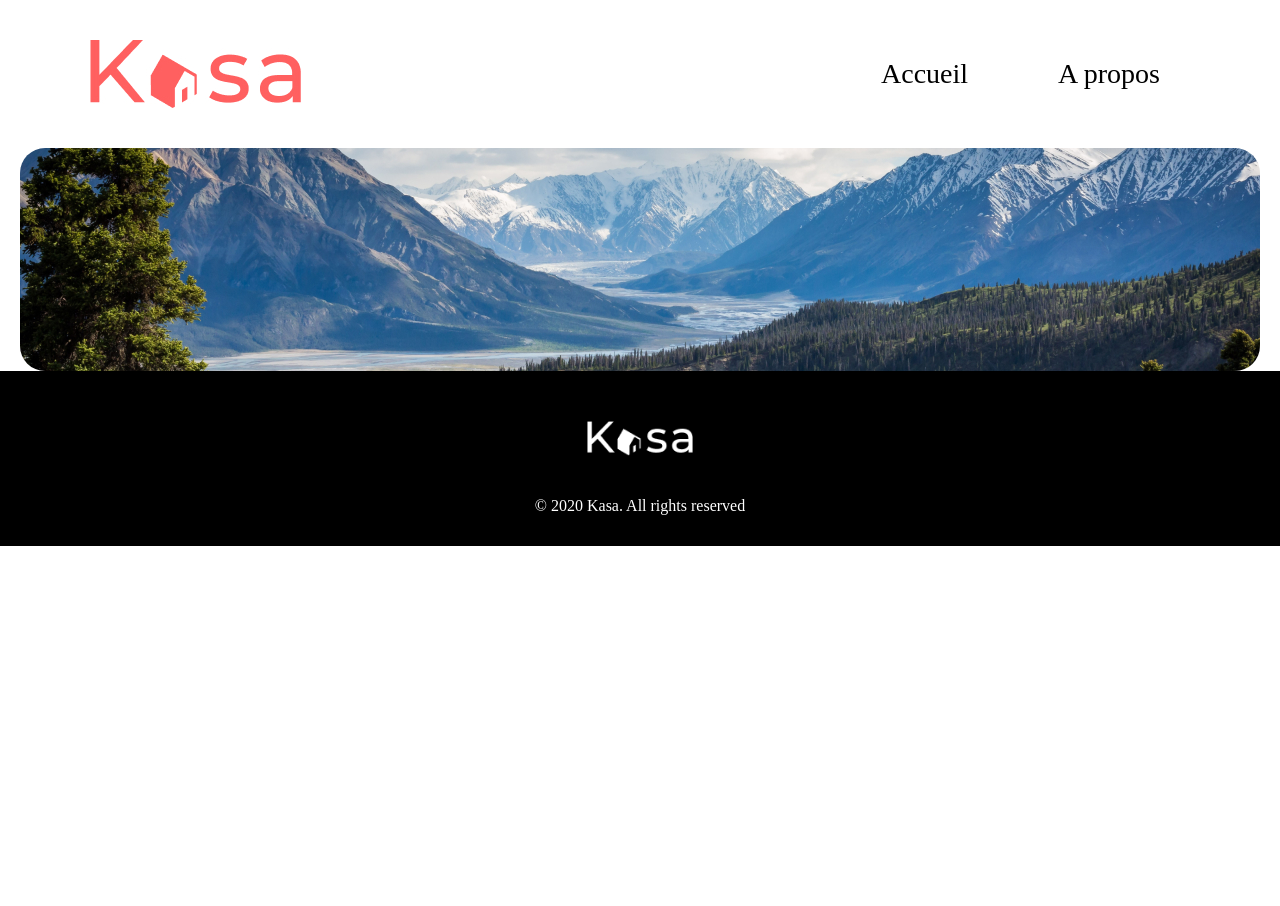
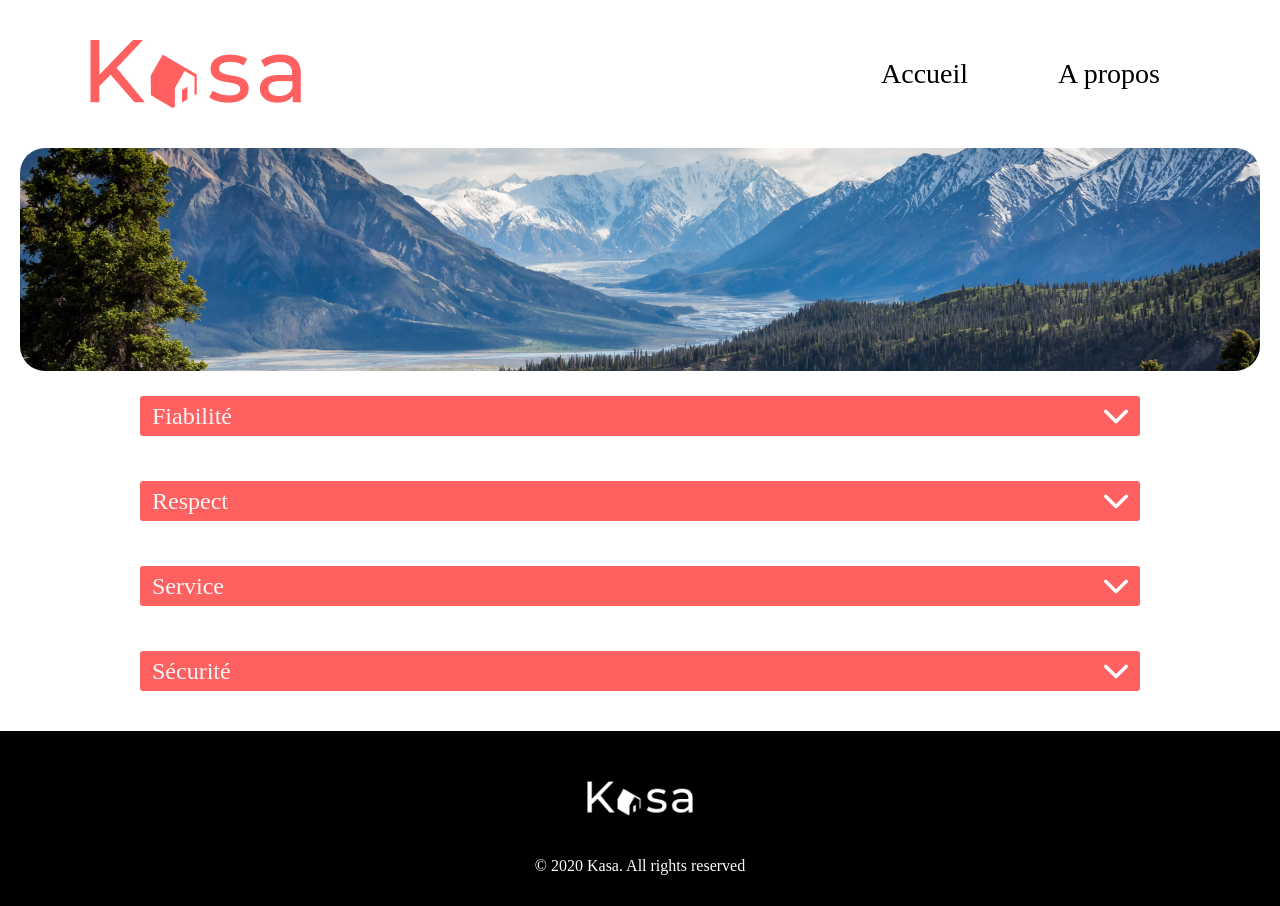
Before and after one commit to moilv1/P.8-KASA, a React (Create React App) app in the folder kasa-app/: page /About in a window 1280 px wide. Before the commit the page ends 800 px from the top, so only its background shows below. Built offline with nearby package versions, Linux system fonts and the light colour scheme.

Commit message:
mise en place du dropdown et correction
mise en place du dropdown et correction des éléments vu pdt la session mentorat

```diff
--- a/kasa-app/public/index.html
+++ b/kasa-app/public/index.html
@@ -2,19 +2,16 @@
 <html lang="en">
   <head>
     <meta charset="utf-8" />
-    <link rel="icon" href="%PUBLIC_URL%/favicon.ico" />
     <meta name="viewport" content="width=device-width, initial-scale=1" />
     <meta name="theme-color" content="#000000" />
     <meta
       name="description"
       content="Web site created using create-react-app"
     />
-    <link rel="apple-touch-icon" href="%PUBLIC_URL%/logo192.png" />
     <!--
       manifest.json provides metadata used when your web app is installed on a
       user's mobile device or desktop. See https://developers.google.com/web/fundamentals/web-app-manifest/
     -->
-    <link rel="manifest" href="%PUBLIC_URL%/manifest.json" />
     <!--
       Notice the use of %PUBLIC_URL% in the tags above.
       It will be replaced with the URL of the `public` folder during the build.
--- a/kasa-app/src/components/About.js
+++ b/kasa-app/src/components/About.js
@@ -1,6 +1,7 @@
 import Img_About from '../assets/Logo_About.jpg';
 import Header from "./Header";
 import Footer from "./Footer";
+import Dropdown from './Dropdown';
 import '../styles/About.scss';
 
 
@@ -9,6 +10,27 @@ export default function About(){
         <>
          <Header></Header>
          <img className='Img-About' src={Img_About} alt='Paysage de la page "About"'></img>
+
+         <Dropdown
+         title={"Fiabilité"}
+         description={"Les annonces postées sur Kasa garantissent une fiabilité totale. Les photos sont conformes aux logements, et toutes les informations sont régulièrement vérifiées  par nos équipes."}
+         />
+
+         <Dropdown
+         title={"Respect"}
+         description={"Nos équipes se tiennent à votre disposition pour vous fournir une expérience parfaite. N'hésitez pas à nous contacter si vous avez la moindre question."}
+         />
+
+         <Dropdown
+         title={"Service"}
+         description={"Nos équipes se tiennent à votre disposition pour vous fournir une expérience parfaite. N'hésitez pas à nous contacter si vous avez la moindre question."}
+         />
+
+         <Dropdown
+         title={"Sécurité"}
+         description={"La sécurité est la priorité de Kasa. Aussi bien pour nos hôtes que pour les voyageurs, chaque logement correspond aux critères de sécurité établis par nos services. En laissant une note aussi bien à l'hôte qu'au locataire, cela permet à nos équipes de vérifier que les standards sont bien respectés. Nous organisons également des ateliers sur la sécurité domestique pour nos hôtes."}
+         />
+
          <Footer></Footer>
         </>
     )
--- a/kasa-app/src/components/App.js
+++ b/kasa-app/src/components/App.js
@@ -2,6 +2,7 @@ import { Routes, Route, BrowserRouter } from "react-router-dom";
 import Home from "./Home";
 import Page404 from "./Page404";
 import About from "./About";
+import Appartement from "./Appartement";
 
 function App() {
   return (
@@ -11,6 +12,7 @@ function App() {
           <Route path="/" element={<Home />} />
           <Route path="/*" element={<Page404 />} />
           <Route path="/About" element={<About />} />
+          <Route path="/logement/:id" element={<Appartement />} />
         </Routes>
       </BrowserRouter>
     </div>
--- /dev/null
+++ b/kasa-app/src/components/Appartement.js
@@ -0,0 +1,25 @@
+import React from "react";
+import LogementJson from '../logementsDATA/logements.json';
+import { useParams } from "react-router-dom";
+import Header from "./Header";
+import Footer from "./Footer";
+import Page404 from "./Page404";
+
+export default function Appartement() {
+    const { id } = useParams();
+    const Data = LogementJson.find((element) => element.id === id)
+    if (!Data) return <Page404 />
+
+    return (
+
+        <>
+        <Header></Header>
+
+
+
+
+
+        <Footer></Footer>
+        </>
+    )
+}
--- /dev/null
+++ b/kasa-app/src/components/Dropdown.js
@@ -0,0 +1,29 @@
+import { useState } from "react";
+import ArrowUP from '../assets/Arrow_up.png';
+import ArrowDOWN from '../assets/Arrow_down.png';
+import '../styles/Dropdown.scss'
+
+function Dropdown({title, description}) {
+    const [open, setOpen] = useState(false);
+
+    const handleOpen = () => {
+        setOpen(!open)
+    };
+
+    return (
+        <div className="DropDownContainer">
+            <button className="DropBtn" onClick={handleOpen}>
+                <p className="DropBtnText">{title}</p>
+                {open ? (
+                    <img src={ArrowUP} alt="Arrow up"/>
+                ) : (
+                    <img src={ArrowDOWN} alt="Arrow down"/>
+                )}
+            </button>
+            <div className={`DropDownContainerTexte ${open ? 'visible' : ''}`}>
+                {description}
+            </div>
+        </div>
+    );
+}
+export default Dropdown;
--- a/kasa-app/src/components/Footer.js
+++ b/kasa-app/src/components/Footer.js
@@ -1,6 +1,4 @@
 import '../styles/Footer.scss';
-
-
 import logo from '../assets/LOGO_footer.png';
 
 function Footer() {
--- a/kasa-app/src/components/Logements.js
+++ b/kasa-app/src/components/Logements.js
@@ -1,3 +1,4 @@
+import { NavLink } from 'react-router-dom';
 import logementsjson from '../logementsDATA/logements.json';
 import '../styles/Logements.scss'
 
@@ -6,13 +7,12 @@ function Logements() {
         <article className="card-container">
             {logementsjson &&
                 logementsjson.map((LogementJson, index) => (
-                    <div className='card' to={`logement/${LogementJson.id}`} key={LogementJson.id + index} >
+                    <NavLink className='card' to={`logement/${LogementJson.id}`} key={LogementJson.id + index} >
                         <div className="card-item" key={index}>
-                            <img className="card-item-image" src={LogementJson.cover} alt={'Photo' + LogementJson.title}>
-                            </img>
-                            <p className="card-item-text"> {LogementJson.title} </p>
+                            <img className="card-item-image" src={LogementJson.cover} alt={'Photo' + LogementJson.title}></img>
+                            <p className="card-item-text"> {LogementJson.title}</p>
                         </div>
-                    </div>
+                    </NavLink>
                 ))
             }
         </article >
--- a/kasa-app/src/components/Page404.js
+++ b/kasa-app/src/components/Page404.js
@@ -3,7 +3,6 @@ import Header from "./Header";
 import { Link } from "react-router-dom";
 import Footer from "./Footer";
 import Image404 from "../assets/404.png";
-
 import'../styles/Page404.scss';
 
 export default function Page404() {
--- a/kasa-app/src/styles/About.scss
+++ b/kasa-app/src/styles/About.scss
@@ -10,5 +10,4 @@
     margin-left: auto;
     margin-right: auto;
     @include radius-cards;
-
 }
--- /dev/null
+++ b/kasa-app/src/styles/Dropdown.scss
@@ -0,0 +1,59 @@
+@import '../sass/mixins.scss';
+@import '../sass/variables.scss';
+
+.DropDownContainer{
+    margin-left: auto;
+    margin-right: auto;
+    margin-top: 25px;
+    width: 1000px;
+    margin-bottom: 20px;
+
+    .DropBtn{
+        position: relative;
+        background-color:#FF6060;
+        width: 100%;
+        height: 40px;
+        border-radius: 3px;
+        border: none;
+        display: flex;
+        justify-content: space-between;
+        align-items: center;
+        padding: 5px 12px;
+        .DropBtnText{
+            color: #F6F6F6;
+            font-style: normal;
+            font-weight: 500;
+            font-size: 24px;
+            font-family: montserrat;
+            display: flex;
+            align-items: center;
+        }
+    }
+    .DropDownContainerTexte {
+        background-color: #F6F6F6;
+        border-bottom-left-radius: 5px;
+        border-bottom-right-radius: 5px;
+        font-family: 'Montserrat';
+        font-style: normal;
+        font-weight: 400;
+        font-size: 24px;
+        line-height: 142.6%;
+        color: #FF6060;
+        word-wrap: break-word;
+        padding-top: 0px;
+        padding-bottom: 20px;
+        padding-left: 30px;
+        padding-right: 30px;
+        margin-top: 0%;
+        transition: max-height 0.8s ease, opacity 0.5s ease, padding-top 0.2s ease;
+        opacity: 0;
+        max-height: 0;
+
+        &.visible {
+            opacity: 1;
+            padding-top: 10px;
+            max-height: 3000px;
+            transition:0.8s ease;
+        }
+    }
+}
```
Also changed, not shown: kasa-app/src/assets/Arrow_down.png (added), kasa-app/src/assets/Arrow_up.png (added).
